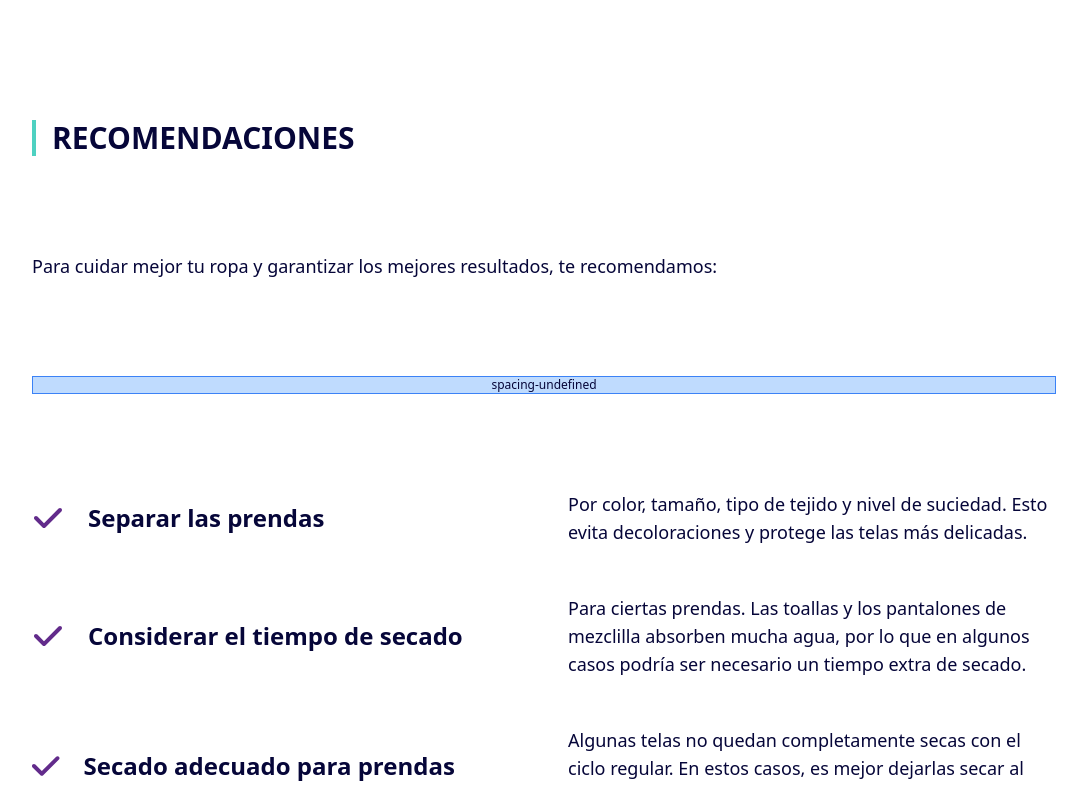
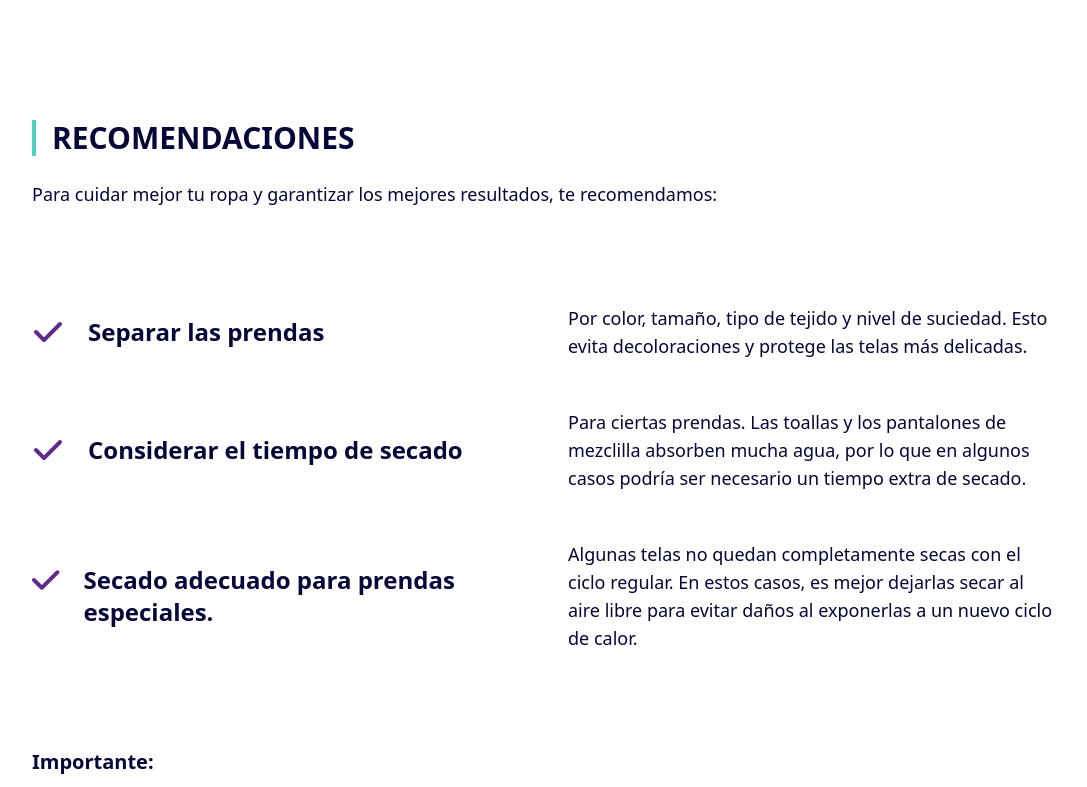
Before and after one commit to dspwebstudiomx/easylav-react, a React (Vite) app: page / in a window 1280 px wide. Shown: the part 4320-5107 px from the top of the page, without its empty margins (96-1183 px from the left). Built offline with nearby package versions, Linux system fonts and the light colour scheme.

Commit message:
Elimina la importación de 'Spacing' en Recomendaciones y ajusta la estructura del componente para mejorar la legibilidad del código.

```diff
--- a/src/pages/inicio/components/Recomendaciones.jsx
+++ b/src/pages/inicio/components/Recomendaciones.jsx
@@ -1,13 +1,5 @@
 // Importaciones
-import {
-  Container,
-  Paragraph,
-  ParagraphContainer,
-  Section,
-  Spacing,
-  TitleContainer,
-  TwoColumnsContainer,
-} from 'components';
+import { Container, Paragraph, ParagraphContainer, Section, TitleContainer, TwoColumnsContainer } from 'components';
 import { FaCheck } from 'react-icons/fa6';
 import PropTypes from 'prop-types';
 
@@ -53,12 +45,12 @@ const Recomendaciones = () => {
   return (
     <Section>
       <Container className="grid gap-4 md:gap-24">
-        <TitleContainer title="Recomendaciones" />
-        <ParagraphContainer>
-          <Paragraph>Para cuidar mejor tu ropa y garantizar los mejores resultados, te recomendamos:</Paragraph>
-        </ParagraphContainer>
-        <Spacing size="h-12" />
-
+        <div className="grid gap-6">
+          <TitleContainer title="Recomendaciones" />
+          <ParagraphContainer>
+            <Paragraph>Para cuidar mejor tu ropa y garantizar los mejores resultados, te recomendamos:</Paragraph>
+          </ParagraphContainer>
+        </div>
         <ul id="listado-de-recomendaciones" className="flex flex-col gap-12 items-start justify-start w-full">
           {recomendaciones.map((recomendacion) => (
             <Recomendacion key={recomendacion.id} title={recomendacion.title} description={recomendacion.description} />
```
